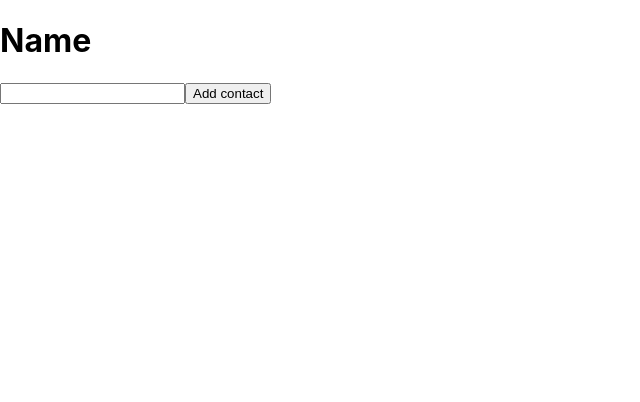
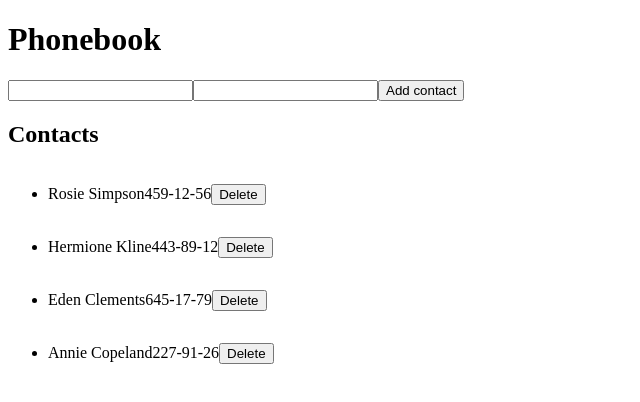
Before and after one commit to DyatlovSergey/goit-react-hw-02-phonebook, a React (Create React App) app: page / in a window 1280 px wide. Shown: the top 402 px of the page, without its empty margins (0-640 px from the left). Built offline with nearby package versions, Linux system fonts and the light colour scheme.

Commit message:
step 1,2,6 done

```diff
--- a/package.json
+++ b/package.json
@@ -11,6 +11,7 @@
     "react": "^17.0.2",
     "react-dom": "^17.0.2",
     "react-scripts": "5.0.0",
+    "shortid": "^2.2.16",
     "web-vitals": "^2.1.4"
   },
   "scripts": {
--- a/src/App.js
+++ b/src/App.js
@@ -1,37 +1,54 @@
-import "./App.css";
 import React from "react";
+import Phonebook from "./Components/Phonebook";
+import AddContacts from "./Components/AddContacts";
+import shortid from "shortid";
 
-class Phonebook extends React.Component {
-  // state = {
-  //   contacts: [],
-  //   name: "",
-  // };
-
-  handleSubmit = (evt) => {
-    evt.preventDefault();
-    const form = evt.currentTarget;
-    const name = form.elements.name.value;
-
-    console.log(name);
-    // this.props.onSubmit({ name });
-    form.reset();
+class App extends React.Component {
+  state = {
+    contacts: [
+      { id: "id-1", name: "Rosie Simpson", number: "459-12-56" },
+      { id: "id-2", name: "Hermione Kline", number: "443-89-12" },
+      { id: "id-3", name: "Eden Clements", number: "645-17-79" },
+      { id: "id-4", name: "Annie Copeland", number: "227-91-26" },
+    ],
+    filter: "",
+    name: "",
+    number: "",
   };
 
+  addContact = (name, number) => {
+    console.log(name, number);
+
+    const contact = {
+      id: shortid.generate(),
+      name,
+      number,
+    };
+    this.setState(({ contacts }) => ({
+      contacts: [contact, ...contacts],
+    }));
+  };
+
+  nameInputId = shortid.generate();
+
+  deleteContact = (contactId) => {
+    this.setState((prevState) => ({
+      contacts: prevState.contacts.filter(
+        (contact) => contact.id !== contactId
+      ),
+    }));
+  };
   render() {
+    const { contacts } = this.state;
     return (
-      <form onSubmit={this.handleSubmit}>
-        <h1>Name</h1>
-        <input
-          type="text"
-          name="name"
-          pattern="^[a-zA-Zа-яА-Я]+(([' -][a-zA-Zа-яА-Я ])?[a-zA-Zа-яА-Я]*)*$"
-          title="Name may contain only letters, apostrophe, dash and spaces. For example Adrian, Jacob Mercer, Charles de Batz de Castelmore d'Artagnan"
-          required
-        />
-        <button type="submit">Add contact</button>
-      </form>
+      <div>
+        <h1>Phonebook</h1>
+        <AddContacts onSubmit={this.addContact} />
+        <h2>Contacts</h2>
+        <Phonebook contacts={contacts} onDeleteContact={this.deleteContact} />
+      </div>
     );
   }
 }
 
-export default Phonebook;
+export default App;
--- /dev/null
+++ b/src/Components/AddContacts.js
@@ -0,0 +1,50 @@
+import React from "react";
+import { Component } from "react/cjs/react.production.min";
+
+class AddContacts extends Component {
+  state = {
+    name: "",
+    number: "",
+  };
+  handleChangeName = (e) => {
+    this.setState({ name: e.currentTarget.value });
+  };
+  handleChangeNumber = (e) => {
+    this.setState({ number: e.currentTarget.value });
+  };
+
+  handleSubmit = (e) => {
+    e.preventDefault();
+    console.log(this.state);
+    this.props.onSubmit(this.state.name, this.state.number);
+    this.setState({ name: "", number: "" });
+  };
+  render() {
+    return (
+      <form onSubmit={this.handleSubmit}>
+        <input
+          type="text"
+          name="name"
+          value={this.state.name}
+          onChange={this.handleChangeName}
+          pattern="^[a-zA-Zа-яА-Я]+(([' -][a-zA-Zа-яА-Я ])?[a-zA-Zа-яА-Я]*)*$"
+          title="Name may contain only letters, apostrophe, dash and spaces. For example Adrian, Jacob Mercer, Charles de Batz de Castelmore d'Artagnan"
+          required
+        />
+        <input
+          type="tel"
+          name="number"
+          value={this.state.number}
+          onChange={this.handleChangeNumber}
+          pattern="\+?\d{1,4}?[-.\s]?\(?\d{1,3}?\)?[-.\s]?\d{1,4}[-.\s]?\d{1,4}[-.\s]?\d{1,9}"
+          title="Phone number must be digits and can contain spaces, dashes, parentheses and can start with +"
+          required
+        />
+
+        <button type="submit">Add contact</button>
+      </form>
+    );
+  }
+}
+
+export default AddContacts;
--- /dev/null
+++ b/src/Components/Phonebook.js
@@ -0,0 +1,55 @@
+import React from "react";
+import s from "./Phonebook.module.css";
+// class Phonebook extends React.Component {
+//   // state = {
+//   //   contacts: [],
+//   //   name: "",
+//   // };
+
+//   //   handleSubmit = (evt) => {
+//   //     evt.preventDefault();
+//   //     const form = evt.currentTarget;
+//   //     const name = form.elements.name.value;
+
+//   //     console.log(name);
+//   // this.props.onSubmit({ name });
+//   // form.reset();
+//   //   };
+//   render() {
+//     return (
+//       <div>
+//         <form onSubmit={this.handleSubmit}>
+//           <h1>Phonebook</h1>
+//           <h2>Name</h2>
+//           <input
+//             type="text"
+//             name="name"
+//             pattern="^[a-zA-Zа-яА-Я]+(([' -][a-zA-Zа-яА-Я ])?[a-zA-Zа-яА-Я]*)*$"
+//             title="Name may contain only letters, apostrophe, dash and spaces. For example Adrian, Jacob Mercer, Charles de Batz de Castelmore d'Artagnan"
+//             required
+//           />
+//           <button type="submit">Add contact</button>
+//         </form>
+//         <h1>Contacts</h1>
+//         <ul>
+//           <li>test</li>
+//         </ul>
+//       </div>
+//     );
+//   }
+// }
+
+const Phonebook = ({ contacts, onDeleteContact }) => (
+  <ul className={s.phonebookList}>
+    {contacts.map(({ id, name, number }) => (
+      <li key={id}>
+        <p>
+          {name}
+          {number}
+          <button onClick={() => onDeleteContact(id)}>Delete</button>
+        </p>
+      </li>
+    ))}
+  </ul>
+);
+export default Phonebook;
--- /dev/null
+++ b/src/Components/Phonebook.module.css
@@ -0,0 +1,4 @@
+.phonebookList {
+  display: flex;
+  flex-direction: column;
+}
--- a/src/index.js
+++ b/src/index.js
@@ -1,11 +1,12 @@
 import React from "react";
 import ReactDOM from "react-dom";
-import "./index.css";
 import App from "./App";
 
 ReactDOM.render(
   <React.StrictMode>
-    <App Phonebook onSubmit={(name) => console.log(name)} />
+    <App />
   </React.StrictMode>,
   document.getElementById("root")
 );
+
+// Phonebook onSubmit={(name) => console.log(name)}
```
Also changed, not shown: 1 other file (tests, documents, lock files or other folders).
